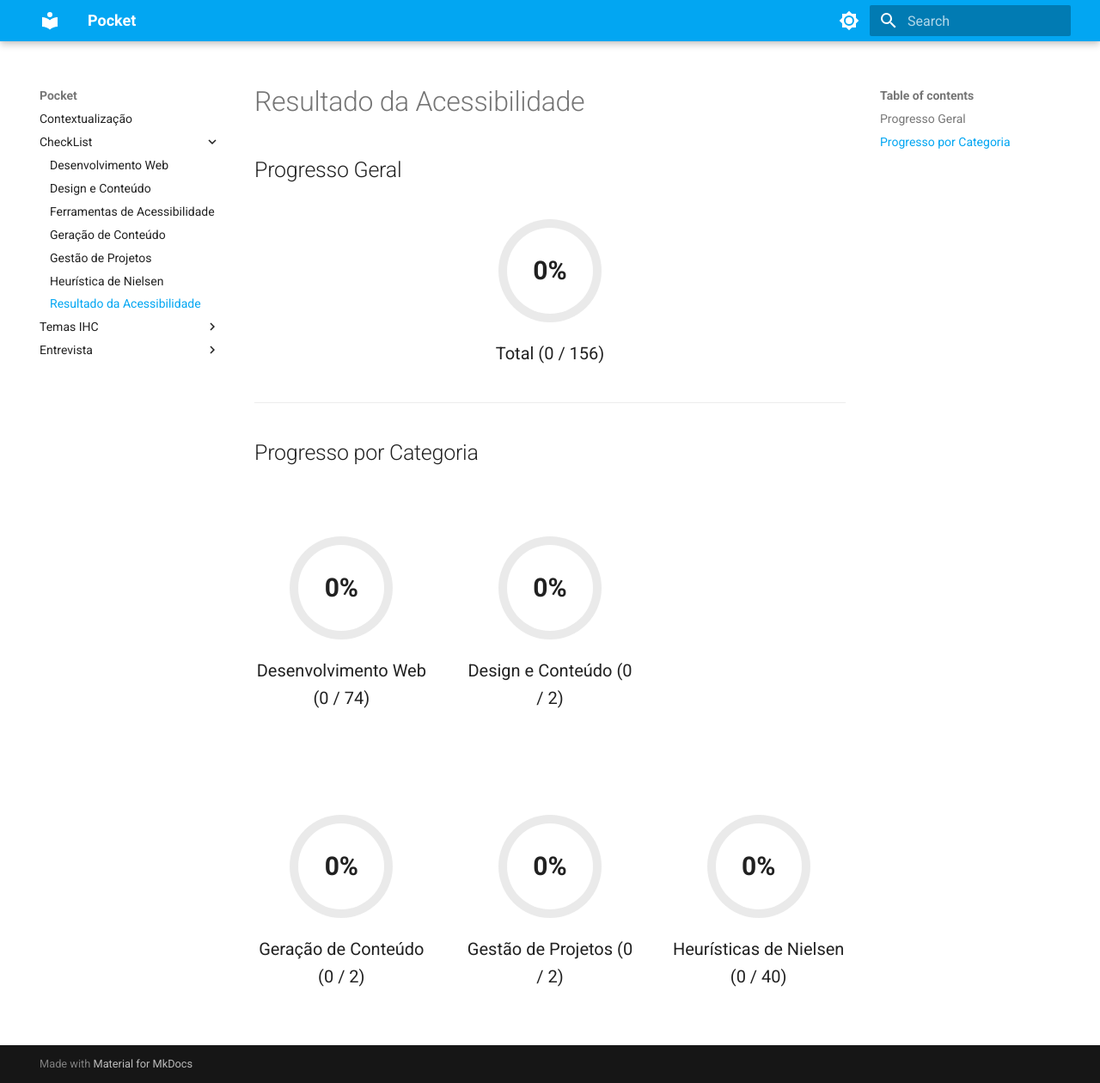
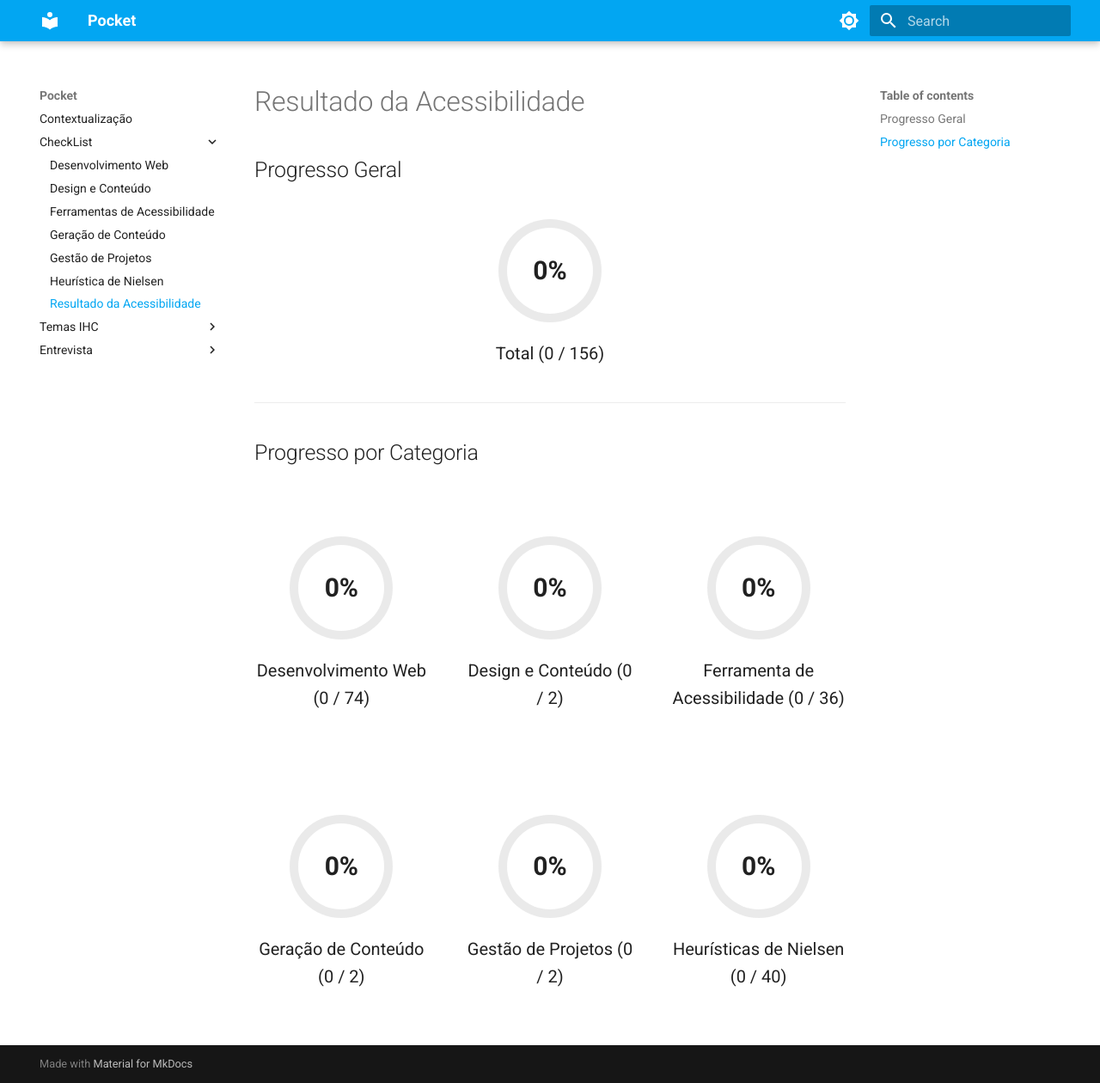
Before and after one commit to UnB-IHC/IHC-2026.1-Grupo02, an MkDocs documentation site: the page built from docs/CheckList/Resultado da Acessibilidade.md, in a window 1280 px wide and 1260 px high. Shown: the whole window at 86% size. Built offline with MkDocs 1.6.1 and Material for MkDocs 9.7.7, drawn with Linux system fonts in a browser that asks for light colours.

Commit message:
Correcao de erros

```diff
--- a/docs/CheckList/Resultado da Acessibilidade.md
+++ b/docs/CheckList/Resultado da Acessibilidade.md
@@ -9,7 +9,7 @@
 <div class="progress-dashboard-grid">
   <div class="category-progress-widget" data-category="desenvolvimento-web" data-title="Desenvolvimento Web"></div>
   <div class="category-progress-widget" data-category="design-conteudo" data-title="Design e Conteúdo"></div>
-  <div class="category-progress-widget" data-category="ferramenta-acessibilidade" data-title="Ferramenta de Acessibilidade"></div>
+  <div class="category-progress-widget" data-category="ferramentas-acessibilidade" data-title="Ferramenta de Acessibilidade"></div>
   <div class="category-progress-widget" data-category="geracao-conteudo" data-title="Geração de Conteúdo"></div>
   <div class="category-progress-widget" data-category="gestao-projetos" data-title="Gestão de Projetos"></div>
   <div class="category-progress-widget" data-category="heuristica-nielsen" data-title="Heurísticas de Nielsen"></div>
--- a/mkdocs.yml
+++ b/mkdocs.yml
@@ -22,7 +22,7 @@ nav:
   - Contextualização: index.md
   - CheckList:
       - Desenvolvimento Web: CheckList/Desenvolvimento Web.md
-      - Design e Conteúdo: CheckList/Desing.md
+      - Design e Conteúdo: CheckList/Design.md
       - Ferramentas de Acessibilidade: CheckList/Ferramentas de Acessibilidade.md
       - Geração de Conteúdo: CheckList/Geração de Conteudo.md
       - Gestão de Projetos: CheckList/Gestao de Projetos.md
```
